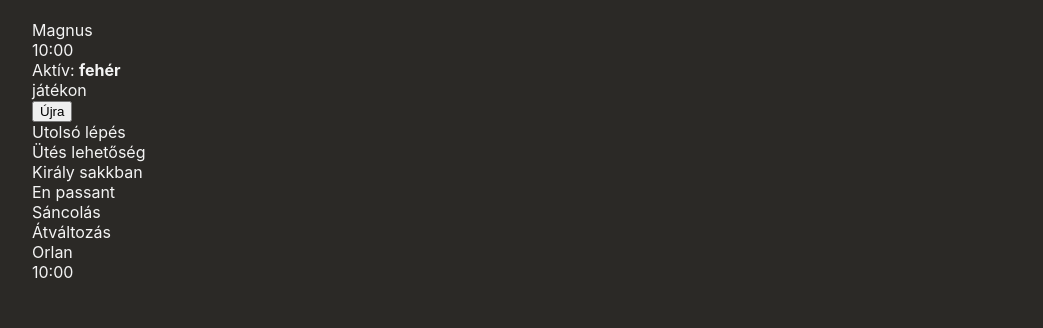
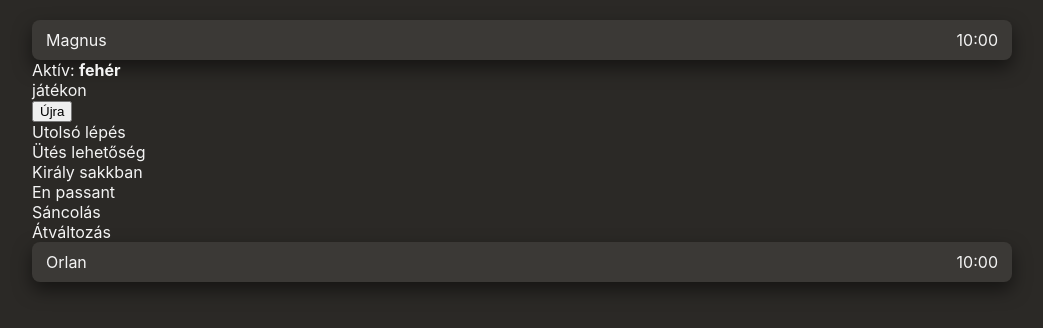
Before and after one commit to DeathDitch123/MattMester, a plain HTML site: page frontend/chess_barold/html/chess.html in a window 1280 px wide. Shown: the whole page, without its empty margins (118-1161 px from the left). Drawn offline with Linux system fonts and the light colour scheme.

Commit message:
Add .player styles for player panel
Introduce a .player CSS rule in frontend/chess_barold/css/chess.css to style the player info panel. Adds background from --ui-bg, padding, rounded corners, min-width, flex layout for name and clock alignment, vertical centering, and a subtle box-shadow for emphasis.

```diff
--- a/frontend/chess_barold/css/chess.css
+++ b/frontend/chess_barold/css/chess.css
@@ -38,3 +38,15 @@ body
     position: relative;  /* Relatív pozíció (rögzített elhelyezéshez) */
     will-change: auto;  /* Böngésző optimalizáció kikapcsolva */
 }
+
+.player
+{
+    background:var(--ui-bg); /* Háttérszín a változóból */
+    padding:10px 14px;  /* Belső margó (függőleges 10px, vízszintes 14px) */
+    border-radius:8px;  /* Lekerekített sarkok 8px sugarral */
+    min-width:320px;  /* Minimum szélesség */
+    display:flex;  /* Flexbox */
+    justify-content:space-between;  /* Elemek széthúzása (név balra, óra jobbra) */
+    align-items:center;  /* Függőleges középre igazítás */
+    box-shadow: 0 8px 18px rgba(0,0,0,0.5);  /* Árnyék (vízszintes 0, függőleges 8px, elmosás 18px) */
+}
```
